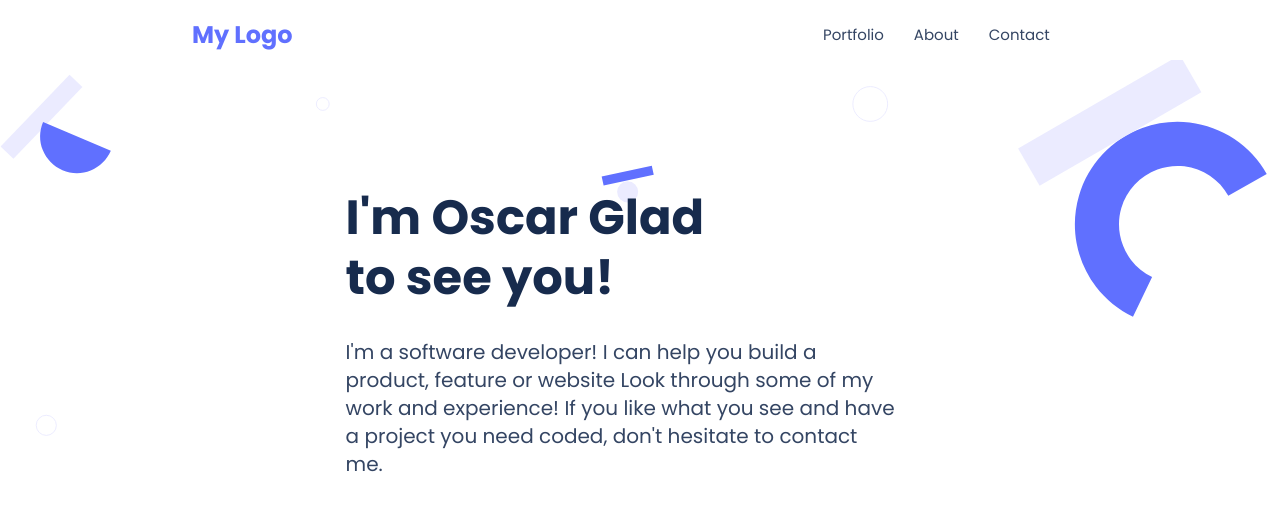
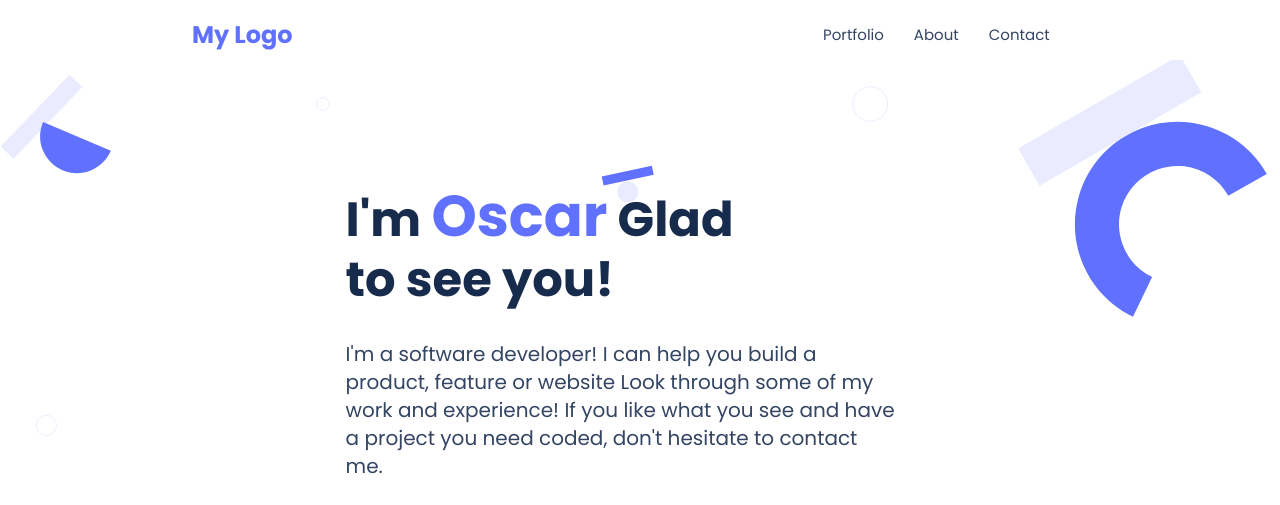
Before and after one commit to OscarFMdev/Portfolio, a plain HTML site: page index.html in a window 1280 px wide. In both pictures the pointer is over the element "Oscar". Shown: the top 505 px of the page. Drawn offline with Linux system fonts and the light colour scheme; some icons are missing.

Commit message:
Add name animation

```diff
--- a/styles.css
+++ b/styles.css
@@ -90,6 +90,15 @@ nav {
   max-width: 250px;
   animation-duration: 1s;
   animation-name: grow;
+}
+
+span {
+  transition: 1s;
+}
+
+span:hover {
+  font-size: larger;
+  color: var(--projectPurple);
 }
 
 .name,
```
